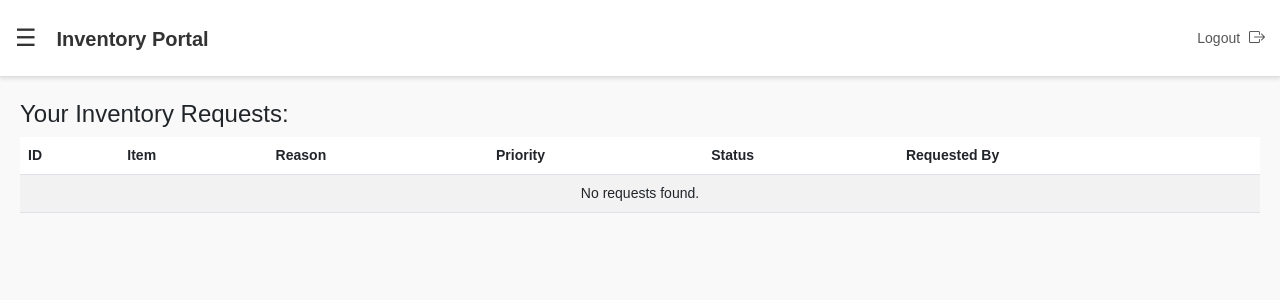
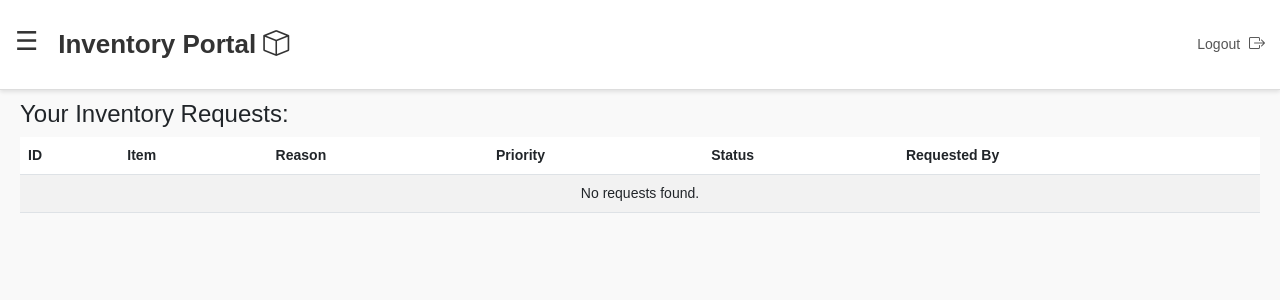
Before and after one commit to ladvapranay/InventoryTrackerApp, a Django app: template templates/home.html in a window 1280 px wide. Shown: the top 300 px of the page. Run offline with Django 5.2, Linux system fonts and the light colour scheme; the template is opened without the code that fills it, so the values that code supplies are empty.

Commit message:
Adjusted the title size and icon size/hover

```diff
--- a/templates/base.html
+++ b/templates/base.html
@@ -33,9 +33,13 @@
 
         /* Navbar Brand */
         .navbar .navbar-brand {
-            font-size: 20px; /* Increase font size */
+            font-size: 26px; /* Increase font size */
             font-weight: bold;
             color: #333; /* Dark gray for title text */
+        }
+
+        .navbar div {
+            margin-top: 5px; /* Globally pushes elements down */
         }
 
         /* Dropdown Menu Styling */
@@ -90,10 +94,18 @@
 
         /* Hamburger Icon Styling */
         .hamburger-icon {
-            font-size: 24px;
+            font-size: 26px;
             cursor: pointer;
+            position: relative;
+            top: -7.5px;
+            vertical-align: middle;
             user-select: none;
             color: #333;
+        }
+
+        .hamburger-icon:hover {
+            background-color: rgba(211, 211, 211, 0.3); /* Super light grey background */
+            box-shadow: 0 4px 10px rgba(0, 0, 0, 0.1); /* Optional soft shadow */
         }
 
         /* Responsive Adjustments */
@@ -110,7 +122,9 @@
     <!-- Left side: Hamburger icon and Portal Title -->
     <div>
         <span id="hamburgerIcon" class="hamburger-icon">☰</span>
-        <span class="navbar-brand ms-3">Inventory Portal</span>
+        <span class="navbar-brand ms-3">
+            Inventory Portal <i class="bi bi-box"></i> <!-- Add icon here -->
+        </span>
     </div>
 
     <!-- Right side: Logout -->
```
Also changed, not shown: db.sqlite3.
